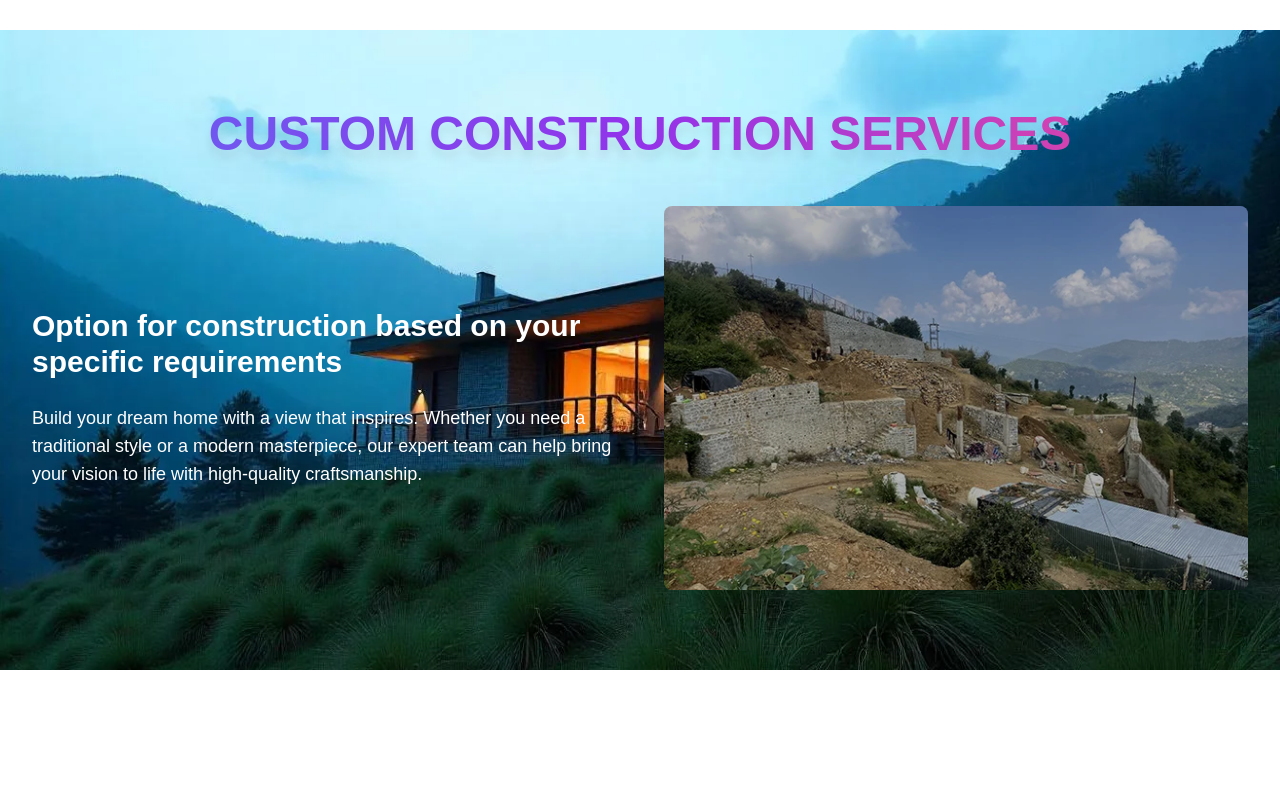
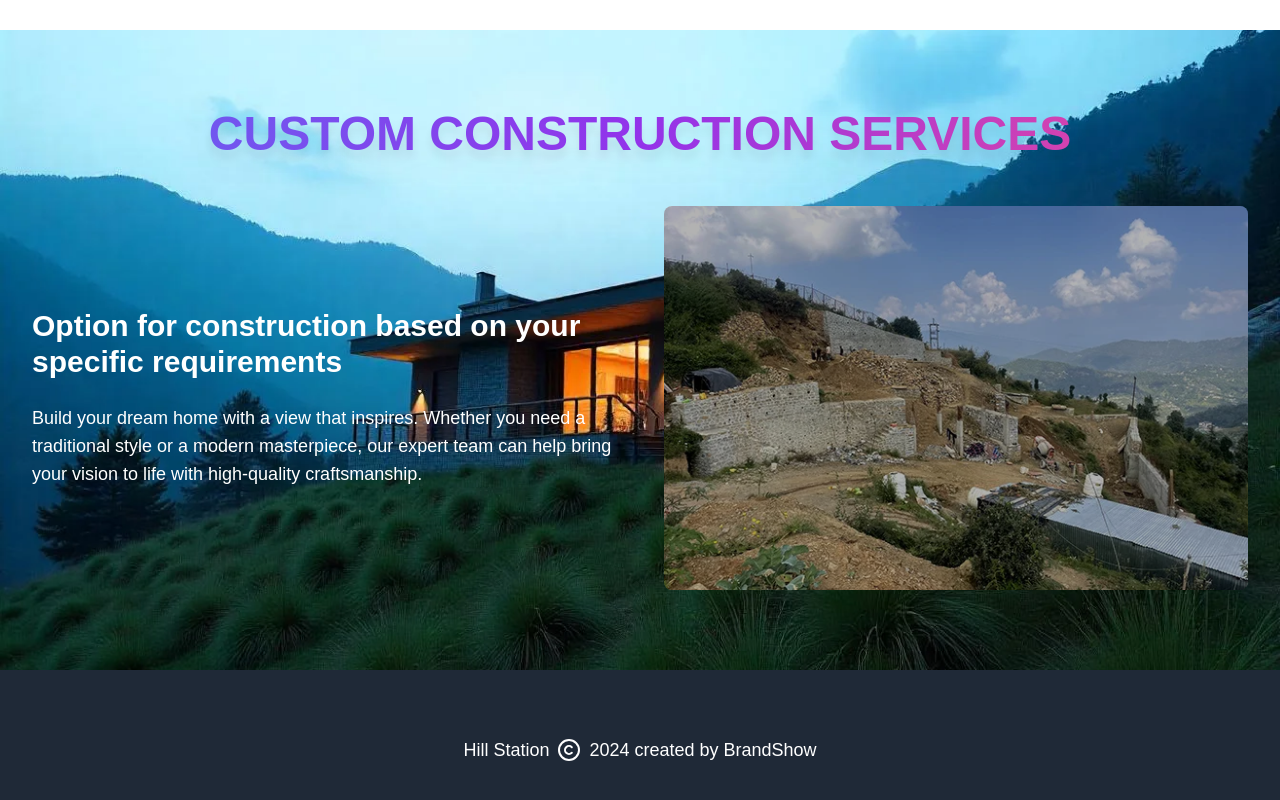
Before and after one commit to atulsadiwal/mukteshwar, a Next.js app: page / in a window 1280 px wide. Shown: the part 2110-2910 px from the top of the page. Before the commit the page ends 2780 px from the top, so only its background shows below. Built offline with nearby package versions, Linux system fonts and the light colour scheme.

Commit message:
New Changes

```diff
--- a/src/app/HomePage.js
+++ b/src/app/HomePage.js
@@ -5,6 +5,7 @@ import About from '@/components/About.js';
 import KeyHighlights from '@/components/KeyHighlights';
 import CustomConstruction from '@/components/CustomConstruction';
 import StickySocial from '@/components/StickySocial';
+import Footer from '@/components/Footer';
 
 const HomePage = () => {
     return (
@@ -15,6 +16,7 @@ const HomePage = () => {
             <KeyHighlights />
             <CustomConstruction />
             <StickySocial />
+            <Footer />
         </>
     );
 }
--- /dev/null
+++ b/src/components/Footer.js
@@ -0,0 +1,18 @@
+import React from 'react';
+
+const Footer = () => {
+    return (
+        <>
+            <section className='w-full bg-gray-800 h-[20vh] flex justify-center items-center'>
+                <div className='text-center'>
+                    <h3 className='text-lg text-white flex items-center'>Hill Station
+                        <svg xmlns="http://www.w3.org/2000/svg" width="24" height="24" viewBox="0 0 24 24" fill="none" stroke="currentColor" strokeWidth="2" strokeLinecap="round" strokeLinejoin="round" className="lucide lucide-copyright ml-2"><circle cx="12" cy="12" r="10" /><path d="M14.83 14.83a4 4 0 1 1 0-5.66" /></svg>
+                        <span className="ml-2">2024 created by BrandShow</span>
+                    </h3>
+                </div>
+            </section>
+        </>
+    );
+}
+
+export default Footer;
```
Also changed, not shown: src/components/About.js (line endings or trailing spaces).
